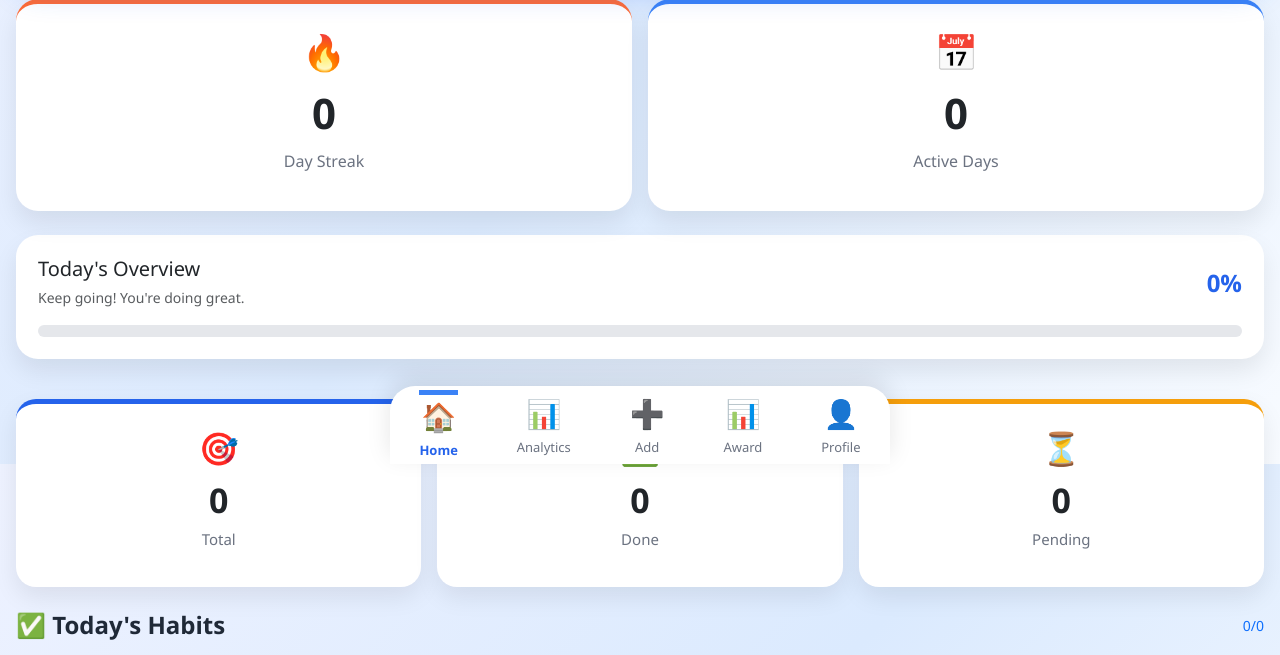
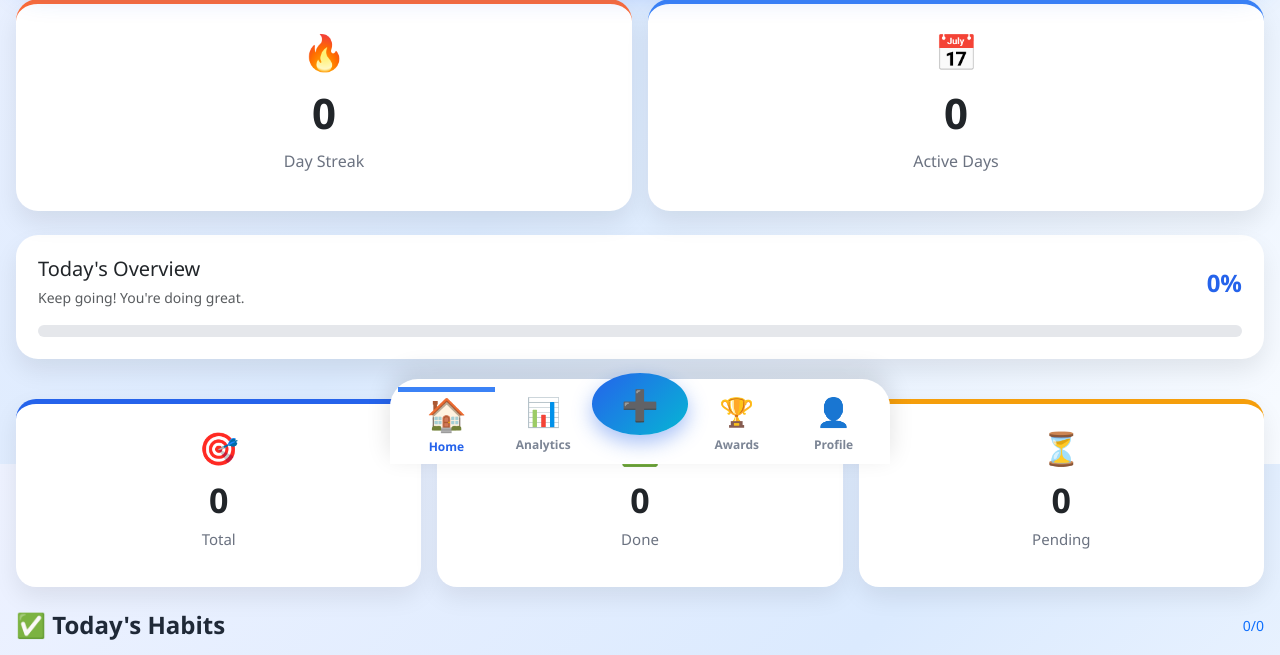
Before and after one commit to chintusasmal21-lgtm/habit_tracker, a Django app: page /dashboard/ in a window 1280 px wide. Shown: the part 336-991 px from the top of the page. Run offline with Django 5.2, Linux system fonts and the light colour scheme; a user stored in the database is signed in; data comes from the database, SQL or seed files in the repository.

Commit message:
Updated dashboard page

```diff
--- a/habits/templates/habits/dashboard.html
+++ b/habits/templates/habits/dashboard.html
@@ -261,6 +261,8 @@ body{
 
 /* ================= Bottom Navigation ================= */
 
+/* ================= Bottom Navigation ================= */
+
 .bottom-nav{
     position:fixed;
     bottom:0;
@@ -268,39 +270,72 @@ body{
     transform:translateX(-50%);
     width:100%;
     max-width:500px;
-    height:78px;
-    font-size: 28px;
-    background:white;
+    height:85px;
+    background:#ffffff;
     display:flex;
     justify-content:space-around;
     align-items:center;
-    border-top-left-radius:25px;
-    border-top-right-radius:25px;
-    box-shadow:0 -8px 25px rgba(0,0,0,.1);
+    border-top-left-radius:28px;
+    border-top-right-radius:28px;
+    box-shadow:0 -8px 25px rgba(0,0,0,.12);
     z-index:999;
+    padding:0 8px;
 }
 
 .bottom-nav a{
     text-decoration:none;
-    color:#6b7280;
+    color:#7c8595;
     display:flex;
     flex-direction:column;
+    justify-content:center;
     align-items:center;
+    flex:1;
     transition:.3s;
+}
+
+.bottom-nav a i,
+.bottom-nav a .icon{
+    font-size:28px;
+    margin-bottom:4px;
+}
+
+.bottom-nav a span{
+    font-size:12px;
+    font-weight:600;
 }
 
 .bottom-nav a.active{
     color:#2563eb;
-    font-weight:bold;
+}
+
+.bottom-nav a.active i,
+.bottom-nav a.active .icon{
+    transform:scale(1.15);
 }
 
 .bottom-nav a:hover{
-    transform:translateY(-4px);
+    color:#2563eb;
 }
 
-.bottom-nav span{
-    font-size:13px;
-    margin-top:4px;
+/* Floating Add Button */
+
+.bottom-nav .add-btn{
+    width:62px;
+    height:62px;
+    border-radius:50%;
+    background:linear-gradient(135deg,#2563eb,#06b6d4);
+    color:#fff;
+    display:flex;
+    justify-content:center;
+    align-items:center;
+    font-size:30px;
+    margin-top:-35px;
+    box-shadow:0 8px 20px rgba(37,99,235,.4);
+}
+
+.bottom-nav .add-btn:hover{
+    transform:scale(1.08);
+    color:#fff;
 }
 
 
@@ -650,46 +685,30 @@ body{
 
 
 <!-- ================= Bottom Navigation ================= -->
-
 <div class="bottom-nav">
 
     <a href="/dashboard/" class="active">
-
-        🏠
-
+        <div class="icon">🏠</div>
         <span>Home</span>
-
-    </a>
-     <a href="/analytics/">
-
-        📊
-
-        <span>Analytics</span>
-
     </a>
 
-    <a href="/add_habit/">
-
-        ➕
-
-        <span>Add</span>
-
+    <a href="/analytics/">
+        <div class="icon">📊</div>
+        <span>Analytics</span>
     </a>
 
-    <a href="/award/">
+    <a href="/add_habit/" class="add-btn">
+        ➕
+    </a>
 
-        📊
-
-        <span>Award</span>
-
+    <a href="/awards/">
+        <div class="icon">🏆</div>
+        <span>Awards</span>
     </a>
 
     <a href="/profile/">
-
-        👤
-
+        <div class="icon">👤</div>
         <span>Profile</span>
-
     </a>
 
 </div>
```
